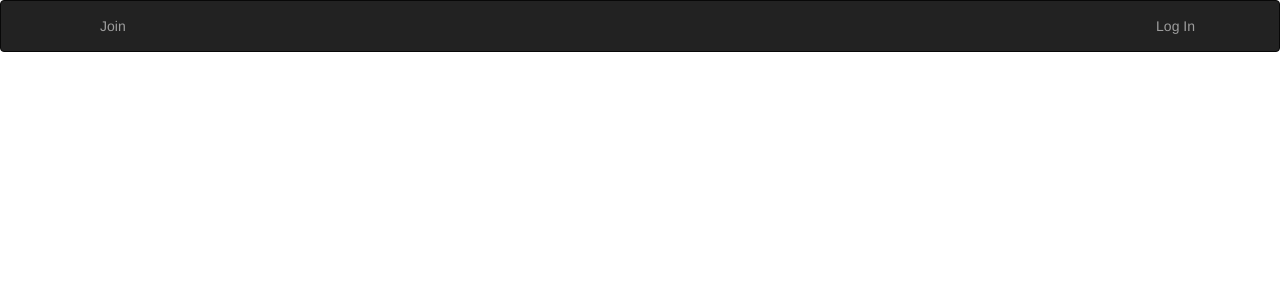
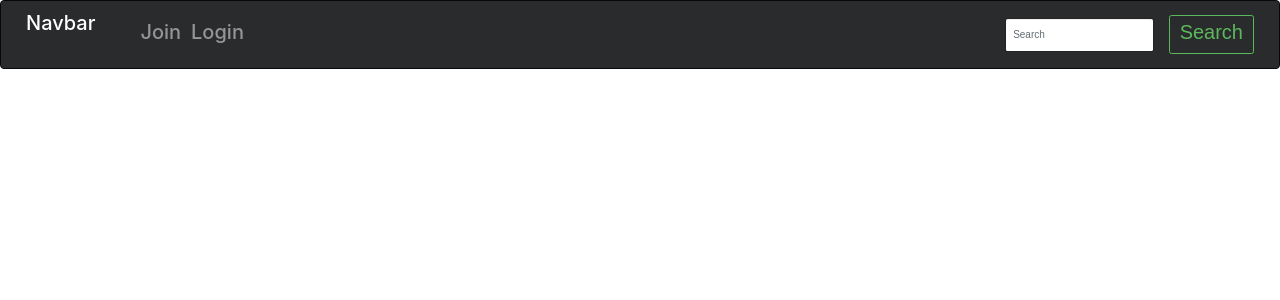
Before and after one commit to DGSquires/PiHub, a Flask app: page / in a window 1280 px wide. Shown: the top 300 px of the page. Run offline with Flask 2, Linux system fonts and the light colour scheme; some libraries are stand-ins or nearby versions.

Commit message:
Updated web templates

```diff
--- a/app/static/styles.css
+++ b/app/static/styles.css
@@ -1,10 +1,13 @@
 /* Color Palette */
 .fill-primary {
     background-color: #2874A6;
-    color: #FBFCFC ;
+    color: #FBFCFC;
 }
 .content {
-    background-color: #E5E7E9
+    background-color: #E5E7E9;
+}
+.pad {
+    padding: 20px;
 }
 
 /* UNEEDED
--- a/app/templates/base.html
+++ b/app/templates/base.html
@@ -8,41 +8,55 @@
 <link rel="icon" href="{{ url_for('static', filename='favicon.ico') }}" type="image/x-icon">
 {% endblock %}
 
+{% block styles %}
+{{super()}}
+<link rel="stylesheet" href="https://maxcdn.bootstrapcdn.com/bootstrap/4.0.0-alpha.6/css/bootstrap.min.css"
+      integrity="sha384-rwoIResjU2yc3z8GV/NPeZWAv56rSmLldC3R/AZzGRnGxQQKnKkoFVhFQhNUwEyJ" crossorigin="anonymous">
+<link rel="stylesheet" href="{{url_for('static', filename='styles.css')}}">
+<link rel="stylesheet" href="{{url_for('static', filename='palette.css')}}">
+{% endblock %}
+
+{% block body_attribs %}
+{{ super() }}
+font-size: 2rem;
+{% endblock %}
+
 {% block navbar %}
-<div class="navbar navbar-inverse" role="navigation">
-    <div class="container">
-        <div class="navbar-header">
-            <button type="button" class="navbar-toggle" data-toggle="collapse" data-target=".navbar-collapse">
-                <span class="sr-only">Toggle navigation</span>
-                <span class="icon-bar"></span>
-                <span class="icon-bar"></span>
-                <span class="icon-bar"></span>
-            </button>
-            <a class="navbar-brand" href="{{ url_for('main.index') }}">{% block heading %} {{ page_name }} {% endblock %}</a>
-        </div>
-        <div class="navbar-collapse collapse">
-            <ul class="nav navbar-nav">
-                {% if current_user.is_authenticated %}
-                <li><a href="{{ url_for('control.access') }}">Access</a> </li>
-                <li><a href="{{ url_for('profile.user', id=session['user_id']) }}">Profile</a></li>
-                {% else %}
-                <li><a href="{{ url_for('auth.join') }}">Join</a>
-                {% endif %}
-            </ul>
-            <ul class="nav navbar-nav navbar-right">
-                {% if current_user.is_authenticated %}
-                <li><a href="{{ url_for('auth.logout') }}">Log Out</a></li>
-                {% else %}
-                <li><a href="{{ url_for('auth.login') }}">Log In</a></li>
-                {% endif %}
-            </ul>
-        </div>
+<nav class="navbar navbar-toggleable-md navbar-inverse bg-inverse">
+    <button class="navbar-toggler navbar-toggler-right" type="button" data-toggle="collapse"
+            data-target="#navbarsExampleDefault" aria-controls="navbarsExampleDefault" aria-expanded="false"
+            aria-label="Toggle navigation">
+        <span class="navbar-toggler-icon"></span>
+    </button>
+    <a class="navbar-brand" href="#"><h2>Navbar</h2></a>
+    <div class="collapse navbar-collapse" id="navbarsExampleDefault">
+        <ul class="navbar-nav mr-auto">
+            {% if current_user.is_authenticated %}
+            <li class="nav-item">
+                <a class="nav-link" href="{{ url_for('control.access') }}"><h2>Access</h2></a>
+            </li>
+            <li class="nav-item">
+                <a class="nav-link" href="{{ url_for('profile.user', id=session['user_id']) }}"><h2>Profile</h2></a>
+            </li>
+            {% else %}
+            <li class="nav-item">
+                <a class="nav-link" href="{{ url_for('auth.join') }}"><h2>Join</h2></a>
+            </li>
+            <li class="nav-item">
+                <a class="nav-link" href="{{ url_for('auth.login') }}"><h2>Login</h2></a>
+            </li>
+            {% endif %}
+        </ul>
+        <form class="form-inline my-2 my-lg-0">
+            <input class="form-control mr-sm-4" type="text" placeholder="Search">
+            <button class="btn btn-outline-success my-2 my-sm-0" type="submit"><h2>Search</h2></button>
+        </form>
     </div>
-</div>
+</nav>
 {% endblock %}
 
 {% block content %}
-<div class="container">
+<div class="container" style="font-size: 2rem;">
     {% for message in get_flashed_messages() %}
     <div class="alert alert-warning">
         <button type="button" class="close" data-dismiss="alert">&times;</button>
--- a/config.py
+++ b/config.py
@@ -5,6 +5,7 @@ basedir = os.path.abspath(os.path.dirname(__file__))
 class Config:
     SECRET_KEY = os.environ.get('SECRET_KEY') or 'random key string'
     SQLALCHEMY_COMMIT_ON_TEARDOWN = True
+    SQLALCHEMY_TRACK_MODIFICATIONS = False
     MAIL_SERVER = 'smtp.googlemail.com'
     MAIL_PORT = 587
     MAIL_USE_TLS = True
```
Also changed, not shown: app/static/palette.css (added, +14 -0 lines), app/templates/control/access.html (+24 -17 lines), app/templates/profile/node.html (+39 -23 lines), app/templates/profile/user.html (+42 -17 lines).
